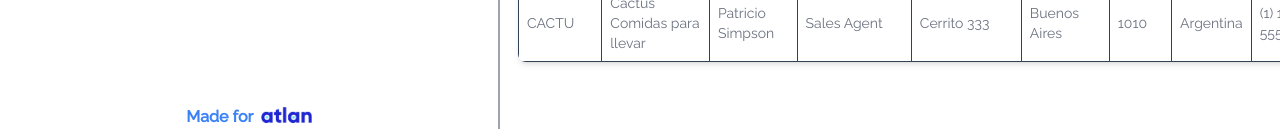
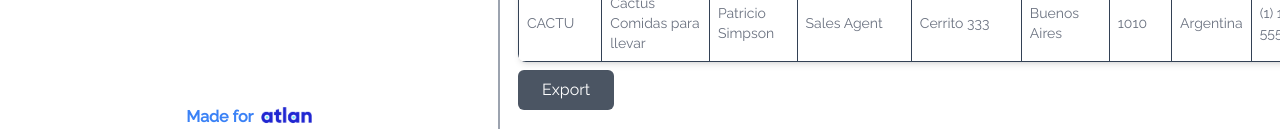
Before and after one commit to Shivamksinha11/Atlan-sql-editor, a React (Create React App) app: page / in a window 1280 px wide. Shown: the part 661-794 px from the top of the page. Built offline with nearby package versions, Linux system fonts and the light colour scheme.

Commit message:
own query

```diff
--- a/src/Components/FilterData.js
+++ b/src/Components/FilterData.js
@@ -452,14 +452,14 @@ function FilterData(props){
     </table>
     }
     </div>
-    {/* <button className='bg-gray-600 px-6 py-2 rounded-md text-white mt-2 ml-2' onClick={downloadExcel.bind(this,rows)}>Export</button>
+    <button className='bg-gray-600 px-6 py-2 rounded-md text-white mt-2 ml-2' onClick={downloadExcel.bind(this,rows)}>Export</button>
     <div className='text-2xl mx-2 my-5 font-semibold text-center bg-gray-600 text-white'>{props.showText}</div>
     <div className='mx-2'>
     <div className='text-2xl mx-2 font-semibold'>Write Your Own Query</div>
     <input className='my-5 w-full border border-slate-700 p-2' type='text' placeholder='select * from customer' onChange={handleChange}/>
     </div>
     <button className='mb-5 mx-2 bg-gray-600 rounded-md text-white py-2 px-6' onClick={displayQuery}>Submit</button>
-    {qno!=0 && <OwnQuery queryNo={qno} customers={customers} />} */}
+    {qno!=0 && <OwnQuery queryNo={qno} customers={customers} />}
   </div>
   );
 }
```
